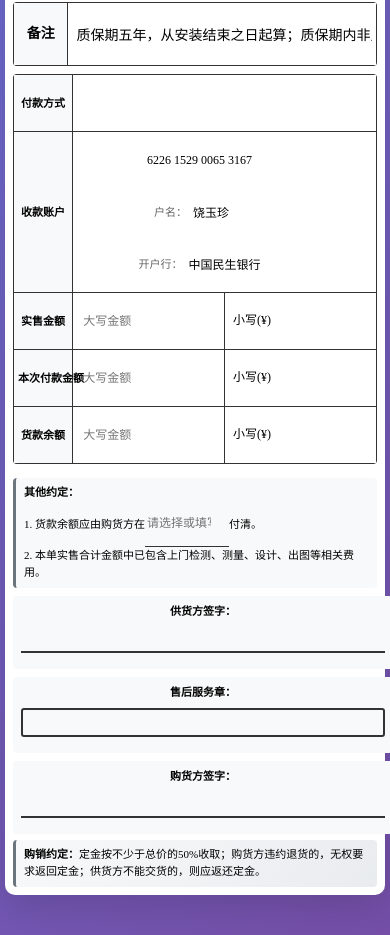
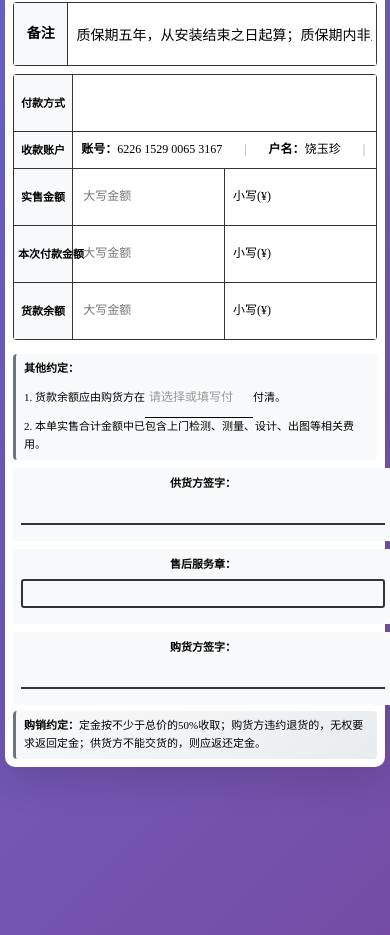
Before and after one commit to chenqingyuan1971/purchase-order-system, a plain HTML site: page index.html in a window 390 px wide. Shown: the part 1103-2038 px from the top of the page. Drawn offline with Linux system fonts and the light colour scheme.

Commit message:
Add files via upload

```diff
--- a/index.html
+++ b/index.html
@@ -1632,33 +1632,61 @@
                 padding: 6px 8px;
             }
 
-            /* 收款账户信息 - 垂直排列 */
+            /* 收款账户信息 - 横向排列 */
             .account-info {
                 display: flex;
-                flex-direction: column;
-                gap: 4px;
-            }
-
-            .account-row {
+                flex-wrap: nowrap;
+                gap: 12px;
+                align-items: center;
+                width: 100%;
+                overflow-x: auto;
+                -webkit-overflow-scrolling: touch;
+                padding: 4px 0;
+            }
+
+            .account-item {
                 display: flex;
                 align-items: center;
-                gap: 4px;
+                white-space: nowrap;
+                flex-shrink: 0;
             }
 
             .account-label {
-                font-size: 11px;
-                color: #666;
-                white-space: nowrap;
-            }
-
-            .account-row input {
-                flex: 1;
                 font-size: 12px;
-                padding: 2px 4px;
+                color: #000;
+                font-weight: bold;
+            }
+
+            .account-value {
+                font-size: 12px;
+                color: #000;
+            }
+
+            .account-separator {
+                color: #999;
+                flex-shrink: 0;
+            }
+
+            /* 移动端下划线输入框 */
+            .terms .underline-input {
                 border: none;
+                border-bottom: 1px solid #000;
                 outline: none;
                 background: transparent;
-                border-bottom: 1px solid #ddd;
+                font-size: 12px;
+                padding: 2px 2px;
+                text-align: center;
+                min-width: 60px;
+                color: #000;
+            }
+
+            .terms .underline-input::placeholder {
+                color: #999;
+                opacity: 1;
+            }
+
+            .terms .underline-input:focus {
+                border-bottom-color: #3498db;
             }
 
             /* 金额区域 */
@@ -1897,39 +1925,67 @@
                 background: #f0f8ff;
             }
 
-            /* ==================== 收款账户信息优化 ==================== */
+            /* ==================== 收款账户信息优化 - 横向排列 ==================== */
             .account-info {
                 display: flex;
-                flex-wrap: wrap;
-                gap: 8px;
+                flex-wrap: nowrap;
+                gap: 20px;
                 align-items: center;
                 width: 100%;
+                overflow-x: auto;
+                -webkit-overflow-scrolling: touch;
+                padding: 4px 0;
+            }
+
+            .account-item {
+                display: flex;
+                align-items: center;
+                white-space: nowrap;
             }
 
             .account-label {
-                font-size: 11px;
-                color: #666;
-                white-space: nowrap;
-            }
-
-            .account-info input {
-                flex: 1;
+                font-size: 12px;
+                color: #000;
+                font-weight: bold;
+            }
+
+            .account-value {
+                font-size: 12px;
+                color: #000;
+            }
+
+            .account-separator {
+                color: #999;
+                margin: 0 2px;
+            }
+
+            /* ==================== 下划线输入框样式 ==================== */
+            .underline-field {
+                display: inline-block;
                 min-width: 100px;
-            }
-
-            #accountNumber {
+                max-width: 200px;
+            }
+
+            .terms .underline-input {
+                border: none;
+                border-bottom: 1px solid #000;
+                outline: none;
+                background: transparent;
+                font-size: 12px;
                 width: 100%;
-                max-width: 180px;
-            }
-
-            #accountName {
-                width: 100%;
-                max-width: 80px;
-            }
-
-            #bankName {
-                width: 100%;
-                max-width: 120px;
+                padding: 2px 4px;
+                text-align: center;
+                min-width: 80px;
+                color: #000;
+            }
+
+            .terms .underline-input::placeholder {
+                color: #999;
+                opacity: 1;
+            }
+
+            .terms .underline-input:focus {
+                border-bottom-color: #3498db;
             }
 
             /* ==================== 备注字段优化 ==================== */
@@ -2591,16 +2647,19 @@
                     <td>收款账户</td>
                     <td>
                         <div class="account-info">
-                            <div class="account-row">
-                                <input type="text" class="input-field" value="6226 1529 0065 3167" id="accountNumber">
+                            <div class="account-item">
+                                <span class="account-label">账号：</span>
+                                <span class="account-value">6226 1529 0065 3167</span>
                             </div>
-                            <div class="account-row">
+                            <span class="account-separator">|</span>
+                            <div class="account-item">
                                 <span class="account-label">户名：</span>
-                                <span class="account-value"><input type="text" class="input-field" value="饶玉珍" id="accountName"></span>
+                                <span class="account-value">饶玉珍</span>
                             </div>
-                            <div class="account-row">
+                            <span class="account-separator">|</span>
+                            <div class="account-item">
                                 <span class="account-label">开户行：</span>
-                                <span class="account-value"><input type="text" class="input-field" value="中国民生银行" id="bankName"></span>
+                                <span class="account-value">中国民生银行</span>
                             </div>
                         </div>
                     </td>
@@ -2649,7 +2708,7 @@
 
         <div class="terms">
             <strong>其他约定：</strong><br>
-            1. 货款余额应由购货方在<input type="text" class="input-field" id="balanceDueDate" placeholder="请选择或填写付款条件" list="balanceDueDateOptions">付清。<br>
+            1. 货款余额应由购货方在<span class="underline-field" id="balanceDueDateContainer"><input type="text" class="underline-input" id="balanceDueDate" placeholder="请选择或填写付款条件" list="balanceDueDateOptions"></span>付清。<br>
             2. 本单实售合计金额中已包含上门检测、测量、设计、出图等相关费用。
         </div>
 
```
